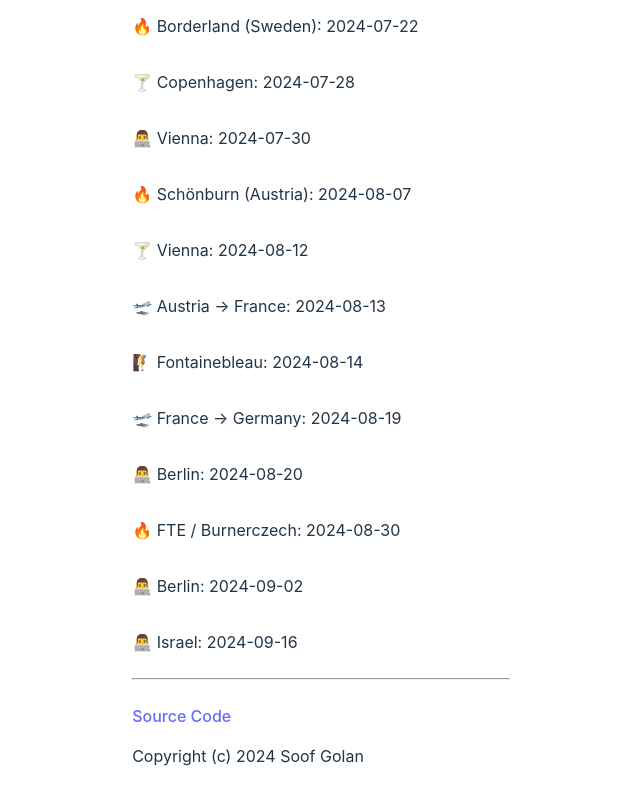
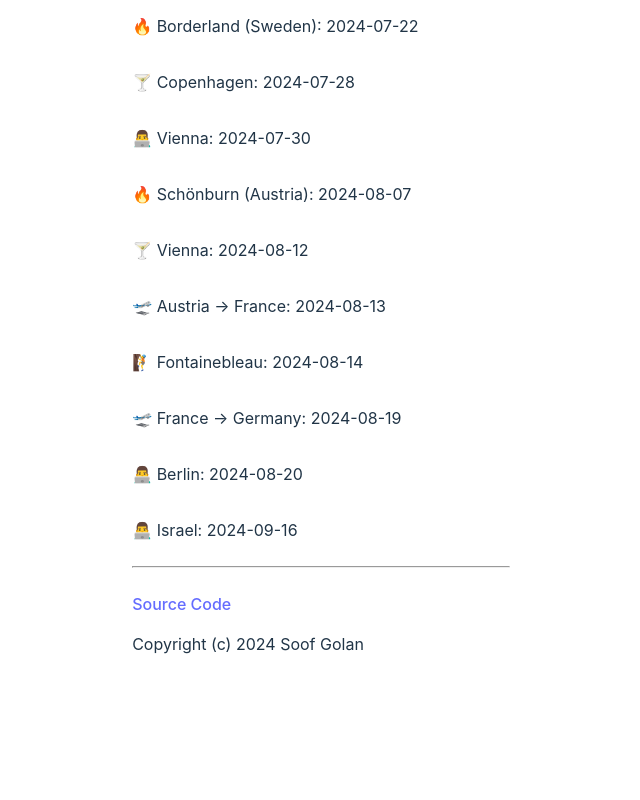
Before and after one commit to soof-golan/whereis.soofgolan.com, a React (Vite) app: page / in a window 1280 px wide. Shown: the part 1250-2050 px from the top of the page, without its empty margins (319-959 px from the left). After the commit the page ends 1938 px from the top, so only its background shows below. Built offline with nearby package versions, Linux system fonts and the light colour scheme.

Commit message:
Merge berlin spans

```diff
--- a/src/App.tsx
+++ b/src/App.tsx
@@ -85,14 +85,6 @@ const schedule: Schedule = [
         date: moment('2024-08-20')
     },
     {
-        location: "🔥 FTE / Burnerczech",
-        date: moment('2024-08-30')
-    },
-    {
-        location: "👨‍💻 Berlin",
-        date: moment('2024-09-02')
-    },
-    {
         location: "👨‍💻 Israel",
         date: moment('2024-09-16')
     }
```
